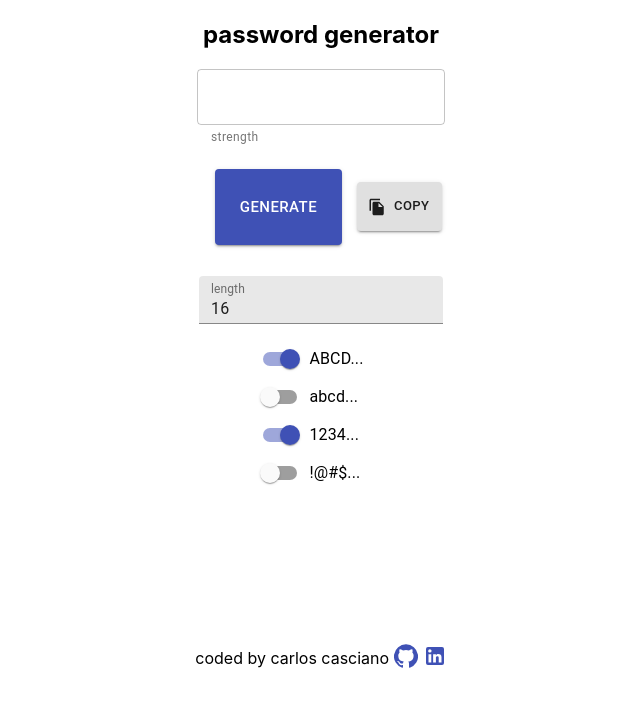
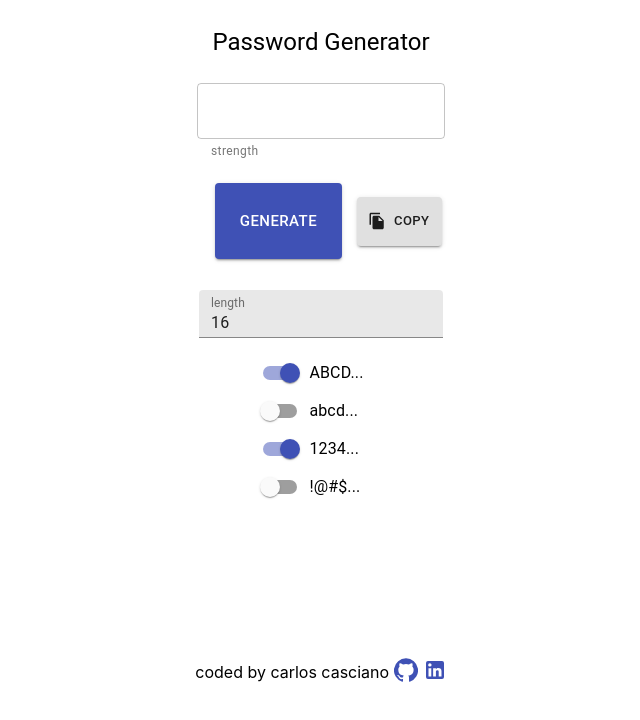
Before and after one commit to carloscasciano/password_generator_react, a React (Create React App) app: page / in a window 1280 px wide. Shown: the top 720 px of the page, without its empty margins (319-959 px from the left). Built offline with nearby package versions, Linux system fonts and the light colour scheme.

Commit message:
Update Title Style

```diff
--- a/src/App.js
+++ b/src/App.js
@@ -69,7 +69,7 @@ function App() {
   }
 
   /*
-  * App Itself
+  * App itself
   */
 
   return (
--- a/src/components/Title.js
+++ b/src/components/Title.js
@@ -1,9 +1,16 @@
 import React from 'react'
+import Typography from '@material-ui/core/Typography'
+
+const titleStyle ={
+    margin:"2%"
+}
 
 const Title = () => {
     return (
         <>
-            <h2>password generator</h2>
+            <Typography variant="h5" style={titleStyle}>
+                Password Generator
+            </Typography>
         </>
     )
 }
```
